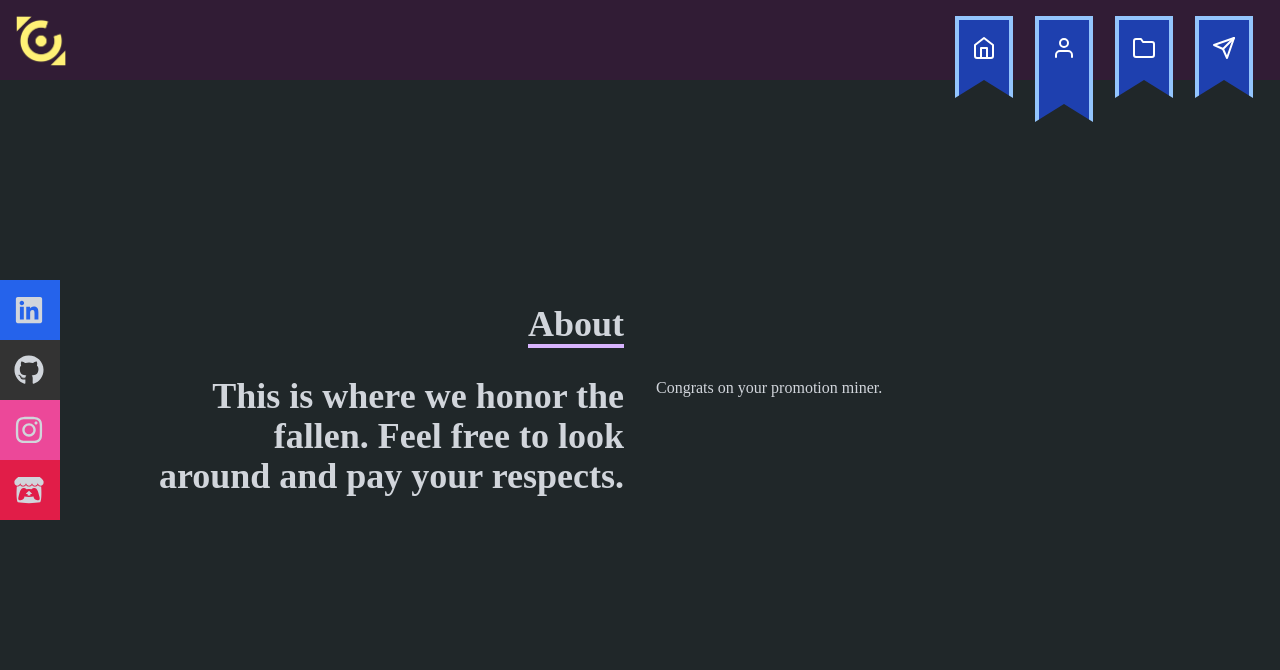
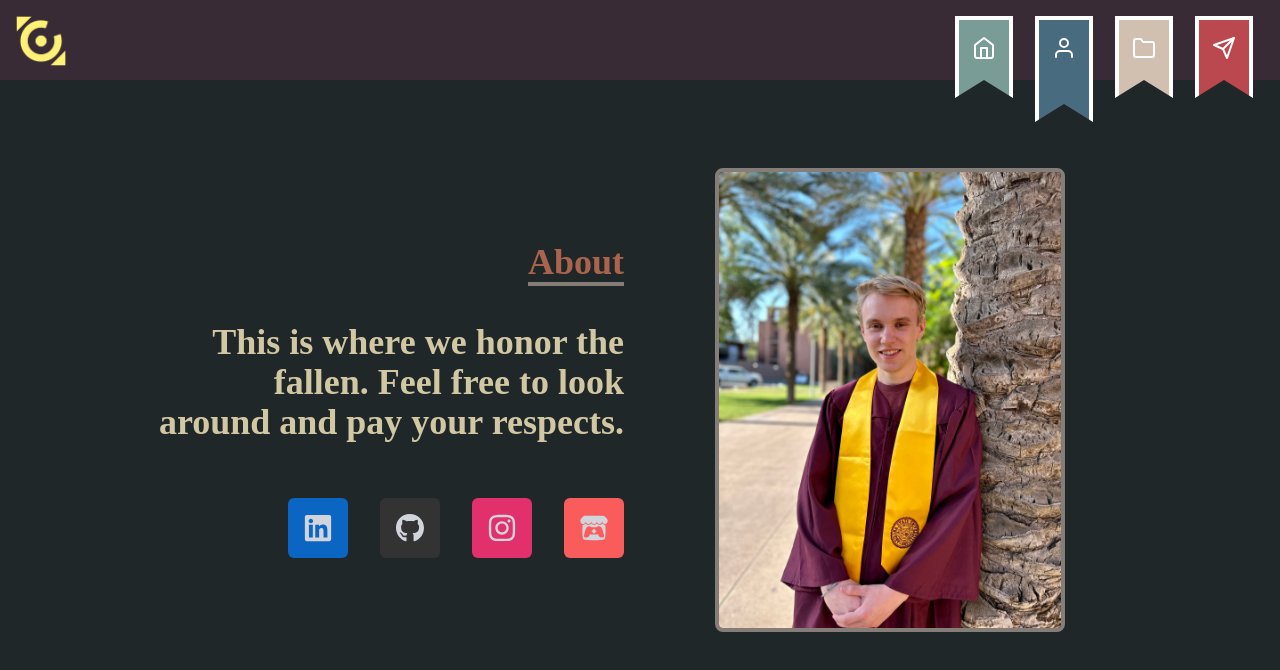
Before and after one commit to Wigglebot37/WebPortfolio, a React (Create React App) app: page / in a window 1280 px wide. Both pictures are taken after a click on the element 1064 px from the left and 57 px from the top of the page. Shown: the top 670 px of the page. Built offline with nearby package versions, Linux system fonts and the light colour scheme; the HTML template or start-up script is replaced by a standard one.

Commit message:
Improved color scheme, about page revamp.

```diff
--- a/src/components/About.jsx
+++ b/src/components/About.jsx
@@ -1,29 +1,49 @@
 import React from 'react'
+import Profile from '../assets/profile.jpg';
+import { FaGithub, FaLinkedin, FaInstagram, FaItchIo } from 'react-icons/fa'
 
 const About = () => {
-  return (
-    <div name='about' className='w-full h-screen bg-[#202729] text-gray-300'>
-        <div className='flex flex-col justify-center items-center w-full h-full'>
-            <div className='max-w-[1000px] w-full grid grid-cols-2 gap-8'>
-                <div className='sm:text-right pb-8 pl-4'>
-                    <p className='text-4xl font-bold inline border-b-4 border-purple-300'>About</p>
-                </div>
-            </div>
-            <div className='max-w-[1000px] w-full grid sm:grid-cols-2 gap-8 px-4'>
-                <div className='sm: text-right text-4xl font-bold'>
-                    <p>
-                        This is where we honor the fallen. Feel free to look around and pay your respects.
-                    </p>
-                </div>
-                <div>
-                    <p>
-                        Congrats on your promotion miner.
-                    </p>
-                </div>
-            </div>
+    return (
+      <div name='about' className='w-full h-screen bg-[#202729] text-[#AA644D] flex justify-center items-center'>
+        <div className='max-w-[1000px] w-full grid sm:grid-cols-2 gap-8 px-4 items-center'>
+          {/* Left Text Section */}
+          <div className='text-4xl font-bold sm:text-right'>
+            <p className='inline border-b-4 border-[#857d77]'>About</p>
+            <br/><br/>
+            <p className='text-[#d1c7a2]'>This is where we honor the fallen. Feel free to look around and pay your respects.</p>
+            <br/>
+            <ul className='flex justify-center sm:justify-end gap-8 mt-4'>
+                <li className='w-[60px] h-[60px] flex justify-between items-center hover:scale-125 duration-300 bg-[#0A66C2] rounded-md'>
+                    <a className='flex justify-between items-center w-full text-gray-300' href='/'>
+                        <FaLinkedin size={30}/>
+                    </a>
+                </li>
+                <li className='w-[60px] h-[60px] flex justify-between items-center hover:scale-125 duration-300 bg-[#333333] rounded-md'>
+                    <a className='flex justify-between items-center w-full text-gray-300' href='/'>
+                        <FaGithub size={30}/>
+                    </a>
+                </li>
+                <li className='w-[60px] h-[60px] flex justify-between items-center hover:scale-125 duration-300 bg-[#E1306C] rounded-md'>
+                    <a className='flex justify-between items-center w-full text-gray-300' href='/'>
+                        <FaInstagram size={30}/>
+                    </a>
+                </li>
+                <li className='w-[60px] h-[60px] flex justify-between items-center hover:scale-125 duration-300 bg-[#FA5C5C] rounded-md'>
+                    <a className='flex justify-between items-center w-full text-gray-300' href='/'>
+                        <FaItchIo size={30}/>
+                    </a>
+                </li>
+            </ul>
+          </div>
+          {/* Right Image Section */}
+          <div className='flex justify-center'>
+            <img src={Profile} alt="Profile"
+            className='w-[350px] border-4 border-[#857d77] rounded-lg
+                hover:scale-105 transition-transform duration-300'/>
+          </div>
         </div>
-    </div>
-  )
-}
+      </div>
+    );
+};
 
 export default About
--- a/src/components/Home.jsx
+++ b/src/components/Home.jsx
@@ -5,9 +5,9 @@ const Home = () => {
     <div name='home' className='w-full h-screen bg-[#202729]'>
         {/* Container */}
         <div className='max-w-[1000px] mx-auto px-8 flex flex-col justify-center h-full'>
-            <p className='text-purple-400'>Hi, my name is</p>
-            <h1 className='text-4xl sm:text-7xl font-bold text-[#ccd6f6]'>Andrew Hudson</h1>
-            <h2 className='text-4xl sm:text-7xl font-bold text-[#acd6f6]'>I'm a software developer.</h2>
+            <p className='text-[#857d77]'>Hi, my name is</p>
+            <h1 className='text-4xl sm:text-7xl font-bold text-[#AA644D]'>Andrew Hudson</h1>
+            <h2 className='text-4xl sm:text-7xl font-bold text-[#F5E9BF]'>I'm a software developer.</h2>
         </div>
     </div>
   )
--- a/src/components/Navbar.jsx
+++ b/src/components/Navbar.jsx
@@ -1,12 +1,9 @@
 import React, {useState} from 'react'
-import { FaBars, FaTimes, FaGithub, FaLinkedin, FaInstagram, FaItchIo } from 'react-icons/fa'
 import { FiFolder, FiUser, FiSend, FiHome } from 'react-icons/fi'
 import Logo from '../assets/logo-yellow-new.png'
 
 const Navbar = ({ currentSection, setCurrentSection }) => {
   const [hoveredSection, setHoveredSection] = useState(null);
-  const [nav, setNav] = useState(false)
-  const handleClick = () => setNav(!nav)
 
   const sections = [
     { name: 'home', icon: <FiHome className={`h-6 w-6 text-white group-hover:scale-150 transition-transform duration-200 origin-top`}/>, label: 'home' },
@@ -14,13 +11,21 @@ const Navbar = ({ currentSection, setCurrentSection }) => {
     { name: 'projects', icon: <FiFolder className={`h-6 w-6 text-white group-hover:scale-150 transition-transform duration-200 origin-top`}/>, label: 'projects' },
     { name: 'contact', icon: <FiSend className={`h-6 w-6 text-white group-hover:scale-150 transition-transform duration-200 origin-top`}/>, label: 'contact' },
   ];
+
+  const sectionBorderColors = {
+    home: '#7A9C96', // Green
+    about: '#486B7F', // Blue
+    projects: '#D1BFB0', // Grey
+    contact: '#BB474F', // Red
+  };
+
   return (
-    <div className='fixed w-full h-[80px] flex justify-between py-4 px-4 bg-[#311c35] text-white'>
+    <div className='fixed w-full h-[80px] flex justify-between py-4 px-4 bg-[#392b35] text-white'>
         <div className='cursor-pointer hover:rotate-90 transition-transform duration-500'>
             <img src={Logo} alt="Logo" style={{ width: '50px' }} onClick={() => setCurrentSection('home')} />
         </div>
 
-        {/* Normal Menu */}
+        {/* Bar Menu */}
         <ul className='hidden md:flex'>
             {sections.map((section) => (
                 <li key={section.name} className='relative group px-[40px]'
@@ -29,22 +34,29 @@ const Navbar = ({ currentSection, setCurrentSection }) => {
                     {/* Top of bookmark */}
                     <span className={`absolute left-1/2 transform -translate-x-1/2
                         inline-block px-4 py-4 border-t-4 border-b-[22px] border-x-[1px]
-                        bg-blue-800 border-blue-800 group-hover:border-b-[65px]
-                        group-hover:border-x-[7px] transition-all duration-200 origin-top
+                        group-hover:border-b-[65px] group-hover:border-x-[7px]
+                        transition-all duration-200 origin-top
                         ${currentSection === section.name && hoveredSection === null ? 'border-b-[46px]' : ''}
-                        ${hoveredSection !== null ? 'border-b-[22px]' : ''}`}>
+                        ${hoveredSection !== null ? 'border-b-[22px]' : ''}`}
+                    style={{
+                        borderColor: sectionBorderColors[section.name],
+                        backgroundColor: sectionBorderColors[section.name],
+                    }}>
                         {section.icon}
                     </span>
 
                     <span className={`absolute left-1/2 transform -translate-x-1/2
-                        inline-block px-4 py-4 border-blue-300
+                        inline-block px-4 py-4
                         bg-transparent border-x-4 border-t-4
                         transition-all duration-200 origin-top
                         ${currentSection !== section.name && hoveredSection !== section.name ? 'w-[58px] h-[82px]' : ''}
                         ${currentSection === section.name && hoveredSection === null ? 'w-[58px] h-[106px]' : ''}
                         ${currentSection === section.name && hoveredSection !== null && hoveredSection !== section.name ? 'w-[58px] h-[82px]' : ''}
                         ${hoveredSection === section.name ? 'w-[70px] h-[125px]' : ''}`}
-                        onClick={() => setCurrentSection(section.name)}/>
+                        onClick={() => setCurrentSection(section.name)}
+                    style={{
+                        borderColor: '#FFFFFF',
+                    }}/>
 
                     <span className={`absolute left-1/2 transform rotate-180 -translate-x-1/2 -bottom-[34px] w-0 h-0
                         border-l-[29px] border-l-transparent
@@ -59,37 +71,6 @@ const Navbar = ({ currentSection, setCurrentSection }) => {
                 </li>
             ))}
         </ul>
-
-        {/* Menu button */}
-        <div onClick={handleClick} className='md:hidden z-10'>
-            {!nav ? <FaBars /> : <FaTimes />}
-        </div>
-
-        {/* Social icons */}
-        <div className='hidden lg:flex fixed flex-col top-[35%] left-0'>
-            <ul>
-                <li className='w-[160px] h-[60px] flex justify-between items-center ml-[-100px] hover:ml-[-10px] duration-300 bg-blue-600'>
-                    <a className='flex justify-between items-center w-full text-gray-300' href='/'>
-                        Linkedin <FaLinkedin size={30}/>
-                    </a>
-                </li>
-                <li className='w-[160px] h-[60px] flex justify-between items-center ml-[-100px] hover:ml-[-10px] duration-300 bg-[#333333]'>
-                    <a className='flex justify-between items-center w-full text-gray-300' href='/'>
-                        Github <FaGithub size={30}/>
-                    </a>
-                </li>
-                <li className='w-[160px] h-[60px] flex justify-between items-center ml-[-100px] hover:ml-[-10px] duration-300 bg-pink-500'>
-                    <a className='flex justify-between items-center w-full text-gray-300' href='/'>
-                        Instagram <FaInstagram size={30}/>
-                    </a>
-                </li>
-                <li className='w-[160px] h-[60px] flex justify-between items-center ml-[-100px] hover:ml-[-10px] duration-300 bg-rose-600'>
-                    <a className='flex justify-between items-center w-full text-gray-300' href='/'>
-                        Itch.io <FaItchIo size={30}/>
-                    </a>
-                </li>
-            </ul>
-        </div>
     </div>
   )
 }
--- a/src/components/Projects.jsx
+++ b/src/components/Projects.jsx
@@ -6,12 +6,12 @@ import Scorch from '../assets/scorch.png';
 
 const Projects = () => {
   return (
-    <div name='projects' className='w-full md:h-screen bg-[#202729] text-gray-300'>
+    <div name='projects' className='w-full md:h-screen bg-[#202729] text-[#AA644D]'>
       {/* Container */}
       <div className='max-w-[1000px] mx-auto p-4 flex flex-col justify-center w-full h-full'>
         <div className='pb-8'>
-          <p className='text-4xl font-bold inline border-b-4 border-purple-300 '>Projects</p>
-          <p className='py-6'>These are the projects I've done</p>
+          <p className='text-4xl font-bold inline border-b-4 border-[#857d77] '>Projects</p>
+          <p className='text-[#d1c7a2] py-6 text-xl'>These are the projects I've done</p>
         </div>
         {/* Project Container */}
         <div className='grid sm:grid-cols-2 md:grid-cols-3 gap-4'>
```
Also changed, not shown: src/components/Contact.jsx (+7 -7 lines), src/assets/profile.jpg (added).
